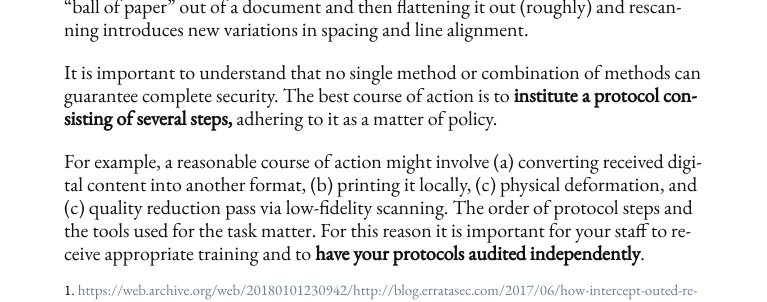
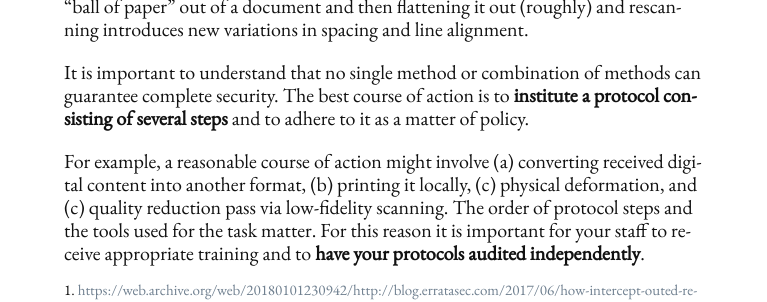
Before and after one commit to denten/denten.github.io, a Jekyll site: the page built from _posts/2018-01-01-leak-well.md, in a window 1280 px wide. Shown: the part 867-1169 px from the top of the page, without its empty margins (256-1023 px from the left). Built offline with Jekyll 4.4.1, drawn with Linux system fonts in a browser that asks for light colours.

Commit message:
small typos

```diff
--- a/_posts/2018-01-01-leak-well.md
+++ b/_posts/2018-01-01-leak-well.md
@@ -45,7 +45,8 @@ spacing and line alignment.
 
 It is important to understand that no single method or combination of methods
 can guarantee complete security. The best course of action is to **institute a
-protocol consisting of several steps,** adhering to it as a matter of policy.
+protocol consisting of several steps** and to adhere to it as a matter of
+policy.
 
 For example, a reasonable course of action might involve (a) converting
 received digital content into another format, (b) printing it locally,
```
